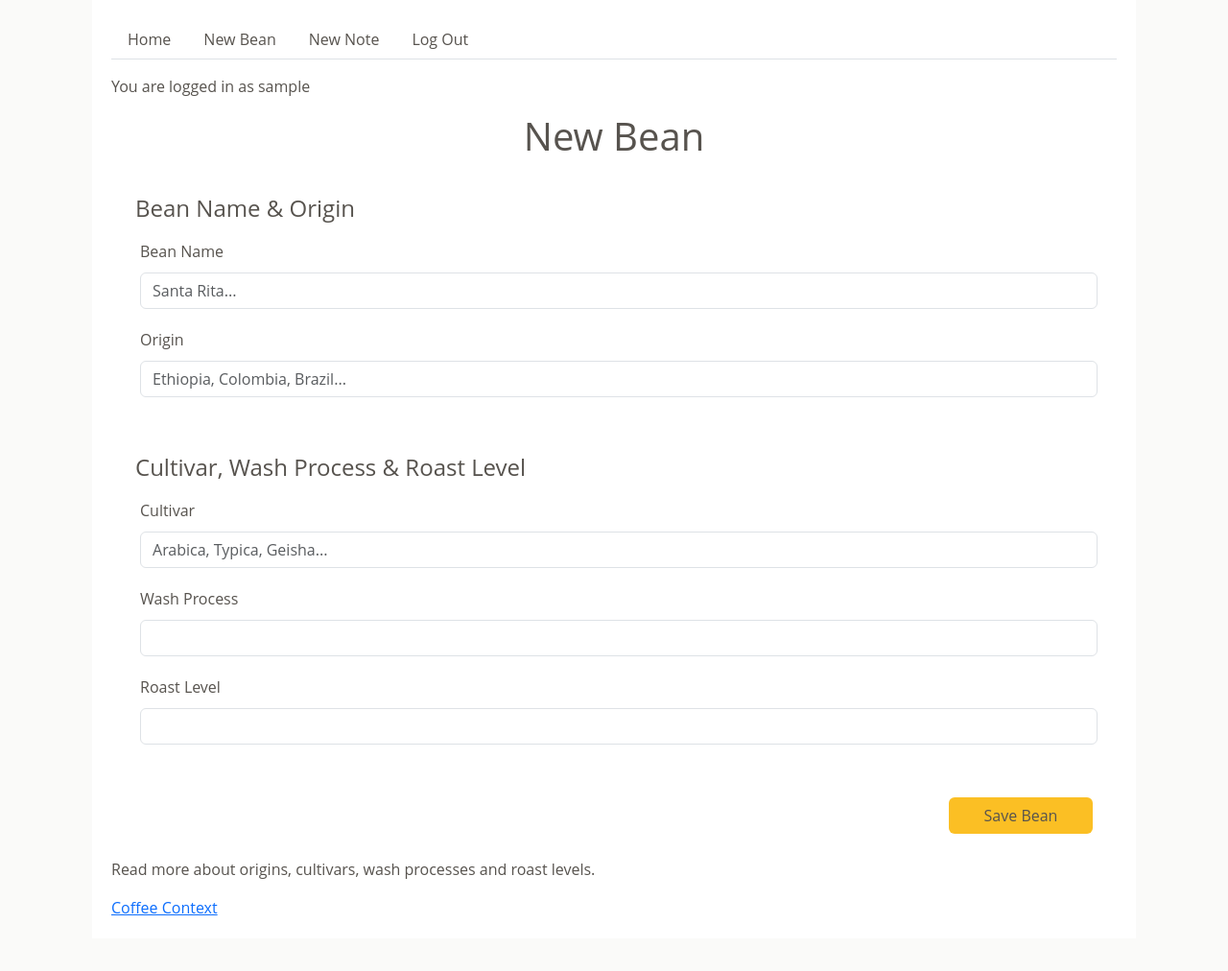
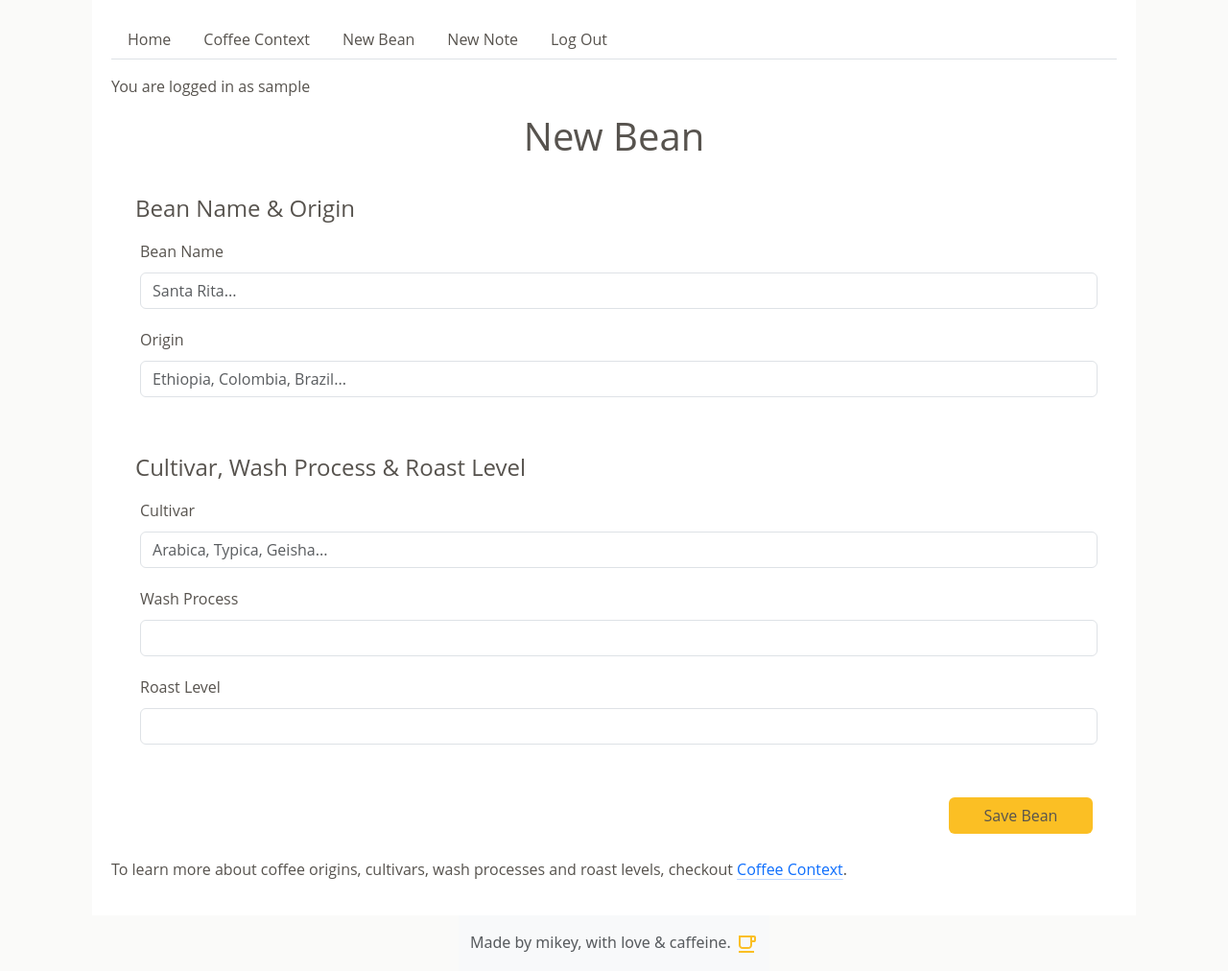
Before and after one commit to mikeygough/coffee-hunter-100, a Flask app: page /new_bean in a window 1280 px wide. Shown: the whole page at 96% size. Before the commit the page ends 954 px from the top, so only its background shows below. Run offline with Flask 2, Linux system fonts and the light colour scheme; the visitor is signed in with stand-in values (Sample User, id 1); data comes from the database, SQL or seed files in the repository; some libraries are stand-ins or nearby versions.

Commit message:
footer, button styles

```diff
--- a/ch_100_app/main/routes.py
+++ b/ch_100_app/main/routes.py
@@ -106,6 +106,14 @@ def new_note():
 def bean_detail(bean_id):
     bean = Bean.query.get(bean_id)
     form = BeanForm(obj=bean)
+    # change text from submit to update
+    form.submit.label.text = "Update Bean"
+    # populate wash process and roast level
+    # form.wash_process.label.text = bean.wash_process
+    form.wash_process.value = bean.wash_process
+    form.wash_process.placeholder = bean.wash_process
+    print(form.wash_process)
+    print(bean.wash_process)
     notes = bean.notes
 
     # check if valid
--- a/ch_100_app/static/style.css
+++ b/ch_100_app/static/style.css
@@ -44,6 +44,15 @@ input[type='submit'] {
 
 .btn {
   background-color: #fbbf24;
+}
+
+#add-a-note {
+  width: 150px;
+}
+
+#add-a-note a {
+  text-decoration: none;
+  color: #57534e;
 }
 
 .btn:hover {
--- a/ch_100_app/templates/base.html
+++ b/ch_100_app/templates/base.html
@@ -26,6 +26,11 @@
         <li>
           <a class="nav-link" href="/">Home</a>
         </li>
+        <li>
+          <a class="nav-link" href="/coffee_context"
+            >Coffee Context</a
+          >
+        </li>
         {% if current_user.is_authenticated %}
         <li class="nav-item">
           <a class="nav-link" href="/new_bean">New Bean</a>
@@ -47,12 +52,28 @@
       </ul>
 
       {% for message in get_flashed_messages() %}
-        <div class="alert alert-dark" role="alert">{{ message }}</div>
-      {% endfor %}
-
-      {% if current_user.is_authenticated %}
-        <p>You are logged in as {{ current_user.username }}</p>
+      <div class="alert alert-dark" role="alert">{{ message }}</div>
+      {% endfor %} {% if current_user.is_authenticated %}
+      <p>You are logged in as {{ current_user.username }}</p>
       {% endif %} {% block content %} {% endblock %}
     </div>
   </body>
+
+  <footer class="footer mt-auto py-3 bg-body-tertiary">
+    <div class="container">
+      <span class="text-body-secondary"
+        >Made by mikey, with love & caffeine.
+        <svg
+          xmlns="http://www.w3.org/2000/svg"
+          height="24"
+          viewBox="0 -960 960 960"
+          width="24"
+        >
+          <path
+            fill="#fbbf24"
+            d="M160-120v-80h640v80H160Zm160-160q-66 0-113-47t-47-113v-400h640q33 0 56.5 23.5T880-760v120q0 33-23.5 56.5T800-560h-80v120q0 66-47 113t-113 47H320Zm0-80h240q33 0 56.5-23.5T640-440v-320H240v320q0 33 23.5 56.5T320-360Zm400-280h80v-120h-80v120ZM320-360h-80 400-320Z"
+          /></svg
+      ></span>
+    </div>
+  </footer>
 </html>
--- a/ch_100_app/templates/bean_detail.html
+++ b/ch_100_app/templates/bean_detail.html
@@ -37,7 +37,7 @@
 
   <section>
     <fieldset>
-      {{ form.submit(class="btn") }}
+      {{ form.submit(class="btn")}}
     </fieldset>
   </section>
 
@@ -95,7 +95,8 @@
 {% else %}
 
   <p><strong>It looks like you haven't added any notes for this bean!</strong></p>
-  <a href="{{ url_for('main.new_note') }}" class="btn">Add a Note!</a>
+  <button id="add-a-note" class="btn"><a href="{{ url_for('main.new_note') }}">Add a Note</a>
+
 
 {% endif %}
 {% endblock %}
--- a/ch_100_app/templates/new_bean.html
+++ b/ch_100_app/templates/new_bean.html
@@ -29,9 +29,13 @@ render_field %} {% block content %}
 </form>
 
 <p>
-  Read more about origins, cultivars, wash processes and roast levels.
+  To learn more about coffee origins, cultivars, wash processes and
+  roast levels, checkout
+  <a
+    class="link-primary link-offset-2 link-underline-opacity-25 link-underline-opacity-100-hover"
+    href="{{ url_for('main.coffee_context') }}"
+    >Coffee Context</a
+  >.
 </p>
 
-<a href="{{ url_for('main.coffee_context') }}">Coffee Context</a>
-
 {% endblock %}
```
Also changed, not shown: ch_100_app/templates/coffee_context.html (+133 -109 lines), ch_100_app/templates/home.html (+13 -10 lines).
